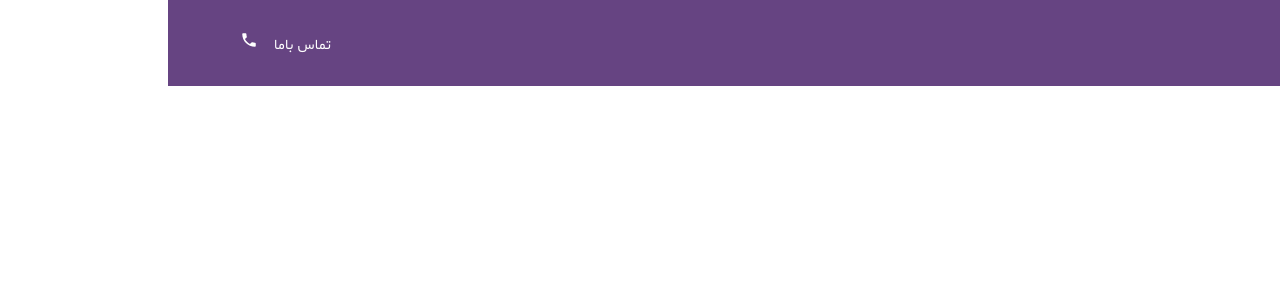
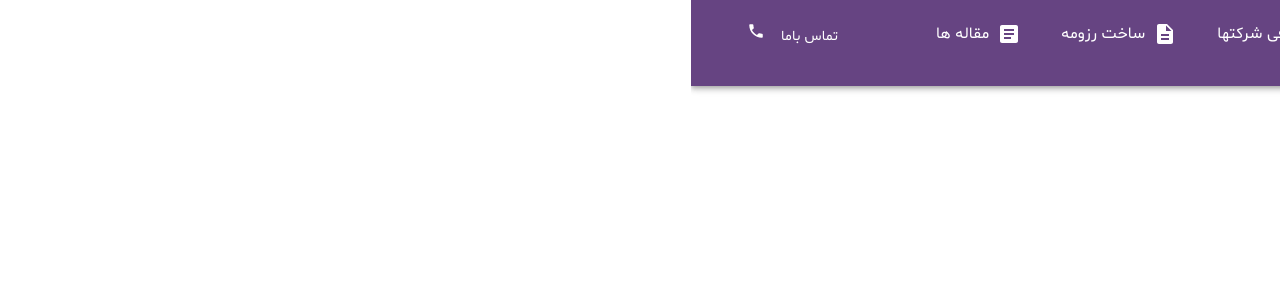
Before and after one commit to sajjadghasemi/job-search, a React (Create React App) app: page / in a window 1280 px wide. Shown: the top 300 px of the page. Built offline with nearby package versions, Linux system fonts and the light colour scheme.

Commit message:
home navbar added

```diff
--- a/src/components/employer-dashbord/pages/dashboard page/AddingAd.tsx
+++ b/src/components/employer-dashbord/pages/dashboard page/AddingAd.tsx
@@ -142,7 +142,7 @@ const AddingAd = () => {
               sx={{
                 fontFamily: 'shabnam',
                 fontSize: '20px',
-                fontWeight: 500,
+                fontWeight:500,
                 paddingBlock: 3,
               }}
             >
--- /dev/null
+++ b/src/components/ui/layouts/HomeHeader.tsx
@@ -0,0 +1,101 @@
+import { Box, AppBar, Typography } from '@mui/material';
+import PhoneIcon from '@mui/icons-material/Phone';
+import PersonIcon from '@mui/icons-material/Person';
+import BusinessCenterIcon from '@mui/icons-material/BusinessCenter';
+import BusinessIcon from '@mui/icons-material/Business';
+import DescriptionIcon from '@mui/icons-material/Description';
+import ArticleIcon from '@mui/icons-material/Article';
+
+const HomeHeader = () => {
+  return (
+    <AppBar
+      sx={{
+        position: 'sticky',
+        bgcolor: '#664482',
+        height: '86px',
+        display: 'flex',
+        justifyContent: 'center',
+
+      }}
+    >
+      <Box
+        sx={{
+          display: 'flex',
+          justifyContent: 'space-between',
+          padding: '2rem',
+          margin: 3,
+        }}
+      >
+        <Typography
+          variant="h4"
+          sx={{
+            color: 'white',
+            fontFamily: 'cursive',
+          }}
+        >
+          Job
+        </Typography>
+        <Box sx={{display:'flex',gap:2}}>
+          <Box sx={{ display: 'flex' }}>
+            <PersonIcon />
+            <Typography sx={{ fontFamily: 'shabnam', fontWeight: 500 }}>
+              کارفرما
+            </Typography>
+          </Box>
+          <Box sx={{ display: 'flex' }}>
+            <PersonIcon />
+            <Typography sx={{ fontFamily: 'shabnam', fontWeight: 500 }}>
+            کارجو
+            </Typography>
+          </Box>
+        </Box>
+        <Box sx={{display:'flex',justifyContent:"space-between",gap:5}}>
+            <Box sx={{display:'flex',gap:1}}>
+            <BusinessCenterIcon />
+            <Typography sx={{ fontFamily: 'shabnam', fontWeight: 500 }}>
+            فرصت های شغلی
+            </Typography>
+            </Box>
+            <Box sx={{display:'flex',gap:1}}>
+            <BusinessIcon />
+            <Typography sx={{ fontFamily: 'shabnam', fontWeight: 500 }}>
+            معرفی شرکتها
+            </Typography>
+            </Box>
+            <Box sx={{display:'flex',gap:1}}>
+            <DescriptionIcon />
+            <Typography sx={{ fontFamily: 'shabnam', fontWeight: 500 }}>
+            ساخت رزومه
+            </Typography>
+            </Box>
+            <Box sx={{display:'flex',gap:1}}>
+            <ArticleIcon />
+            <Typography sx={{ fontFamily: 'shabnam', fontWeight: 500 }}>
+            مقاله ها
+            </Typography>
+            </Box>
+
+
+
+
+
+
+        </Box>
+        <Box sx={{ display: 'flex'}}>
+          <Typography
+            variant="body2"
+            sx={{
+              color: 'white',
+              fontFamily: 'shabnam',
+            }}
+          >
+            تماس باما
+            <PhoneIcon sx={{ width: 18, height: 18, marginRight: 2 }} />
+          </Typography>
+        </Box>
+      </Box>
+    </AppBar>
+  );
+};
+
+export default HomeHeader;
--- a/src/components/ui/layouts/UiLayout.tsx
+++ b/src/components/ui/layouts/UiLayout.tsx
@@ -1,13 +1,13 @@
-import { Outlet } from "react-router-dom";
-import Header from "./Header";
+import { Outlet } from 'react-router-dom';
+import HomeHeader from './HomeHeader';
 
 const UiLayout = () => {
-    return (
-        <>
-            <Header />
-            <Outlet />
-        </>
-    );
+  return (
+    <>
+      <HomeHeader />
+      <Outlet />
+    </>
+  );
 };
 
 export default UiLayout;
--- a/src/components/ui/pages/Home.tsx
+++ b/src/components/ui/pages/Home.tsx
@@ -1,7 +1,8 @@
-import React from "react";
+import React from 'react';
 
 const Home = () => {
-    return <div>Home</div>;
+  return <div>Home</div>;
+  // سجاد جان این برا هوم زحمتش با شما
 };
 
 export default Home;
```
